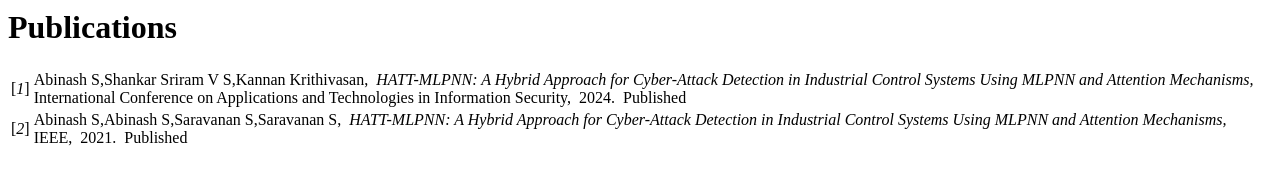
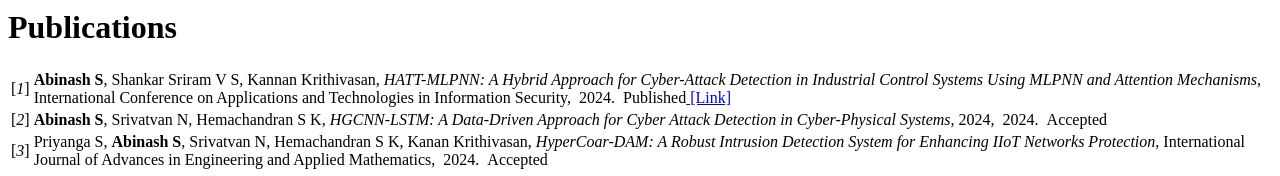
Before and after one commit to AbiXnash/abxfolio, a React (Vite) app: page / in a window 1280 px wide. Shown: the part 598-774 px from the top of the page. Built offline with nearby package versions, Linux system fonts and the light colour scheme.

Commit message:
update Publications component with new publication entries and modify link handling

```diff
--- a/src/pages/Publications/Publications.tsx
+++ b/src/pages/Publications/Publications.tsx
@@ -8,7 +8,7 @@ const Publications = () => {
 		year: string;
 		publisher: string;
 		status: ["Published" | "Accepted" | "Submitted" | "In Preparation"];
-    link: string;
+    link: string | null;
 	}[] = [
 			{
 				id: 1,
@@ -23,14 +23,25 @@ const Publications = () => {
 			},
 			{
 				id: 2,
-				title: "HATT-MLPNN: A Hybrid Approach for Cyber-Attack Detection in Industrial Control Systems Using MLPNN and Attention Mechanisms",
+				title: "HGCNN-LSTM: A Data-Driven Approach for Cyber Attack Detection in Cyber-Physical Systems",
 				first_author: "Abinash S",
-				authors: ["Abinash S", "Saravanan S", "Saravanan S"],
-				corresponding_author: "Abinash S",
-				year: "2021",
-				publisher: "IEEE",
-				status: ["Published"],
-				link: "https://example.com"
+				authors: ["Srivatvan N", "Hemachandran S K"],
+				corresponding_author: "Priyanga S",
+				year: "2024",
+				publisher: "2024",
+				status: ["Accepted"],
+				link: null
+			},
+			{
+				id: 3,
+				title: "HyperCoar-DAM: A Robust Intrusion Detection System for Enhancing IIoT Networks Protection",
+				first_author: "Priyanga S",
+				authors: ["Abinash S", "Srivatvan N", "Hemachandran S K", "Kanan Krithivasan"],
+				corresponding_author: "Shankar Sriram V S",
+				year: "2024",
+				publisher: "International Journal of Advances in Engineering and Applied Mathematics",
+				status: ["Accepted"],
+				link: null
 			}
 	]
 	return <>
@@ -41,16 +52,17 @@ const Publications = () => {
 					return <tr key={index}>
 						<td>[<em>{publication.id}</em>]</td>
 						<td>
-							{ publication.first_author },
+							{ publication.first_author.includes("Abinash") ? <strong>{publication.first_author}</strong> : publication.first_author },&nbsp;
 							{
 								publication.authors.map((author, key) => {
-									return <span key={key}>{author},</span>
+									return <span key={key}>{author.includes("Abinash") ? <strong>{author}</strong> : author}, </span>
 								})
-							} &nbsp;
+							}
 							<em>{ publication.title }, </em>
 							{ publication.publisher }, &nbsp;
 							{ publication.year }. &nbsp;
 							<span>{ publication.status }</span>
+							{ publication.link && <a href={publication.link} target="_blank" rel="noopener noreferrer"> [Link] </a> }
 						</td>
 					</tr>
 				})}
```
